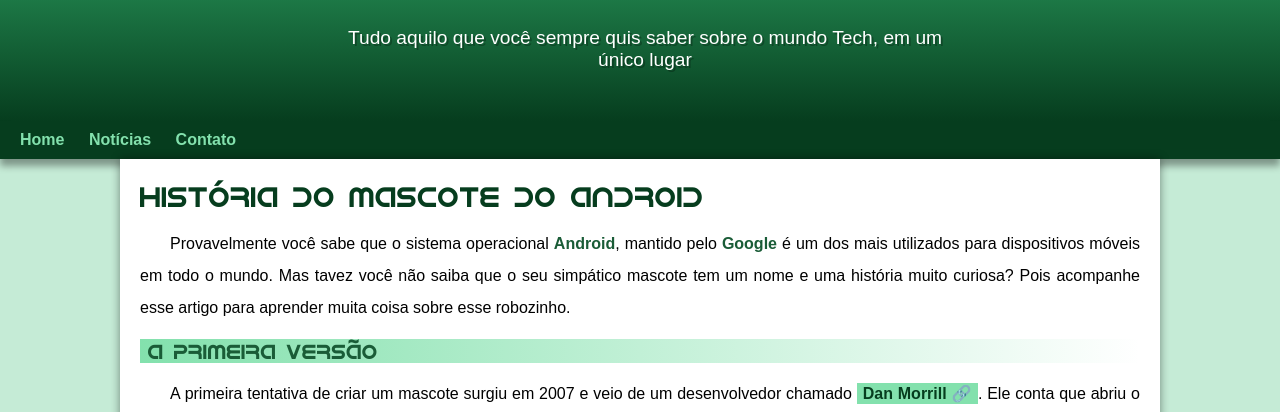
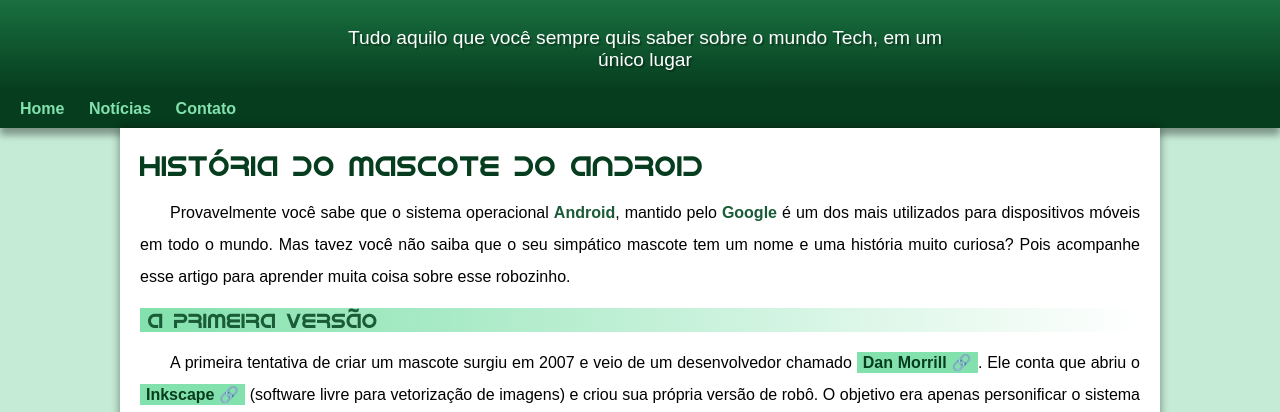
Before and after one commit to weslleypmfortunato/projeto-android, a plain HTML site: page index.html in a window 1280 px wide. Shown: the part 100-512 px from the top of the page. Drawn offline with Linux system fonts and the light colour scheme.

Commit message:
Update style.css

```diff
--- a/estilo/style.css
+++ b/estilo/style.css
@@ -57,7 +57,7 @@ header > p {
   color: white;
   max-width: 600px;
   margin: auto;
-  padding: 10px 0px 50px 10px;
+  padding: 10px 0px 10px 10px;
   text-shadow: 2px 2px 0px rgba(0, 0, 0, 0.267);
 }
 
```
